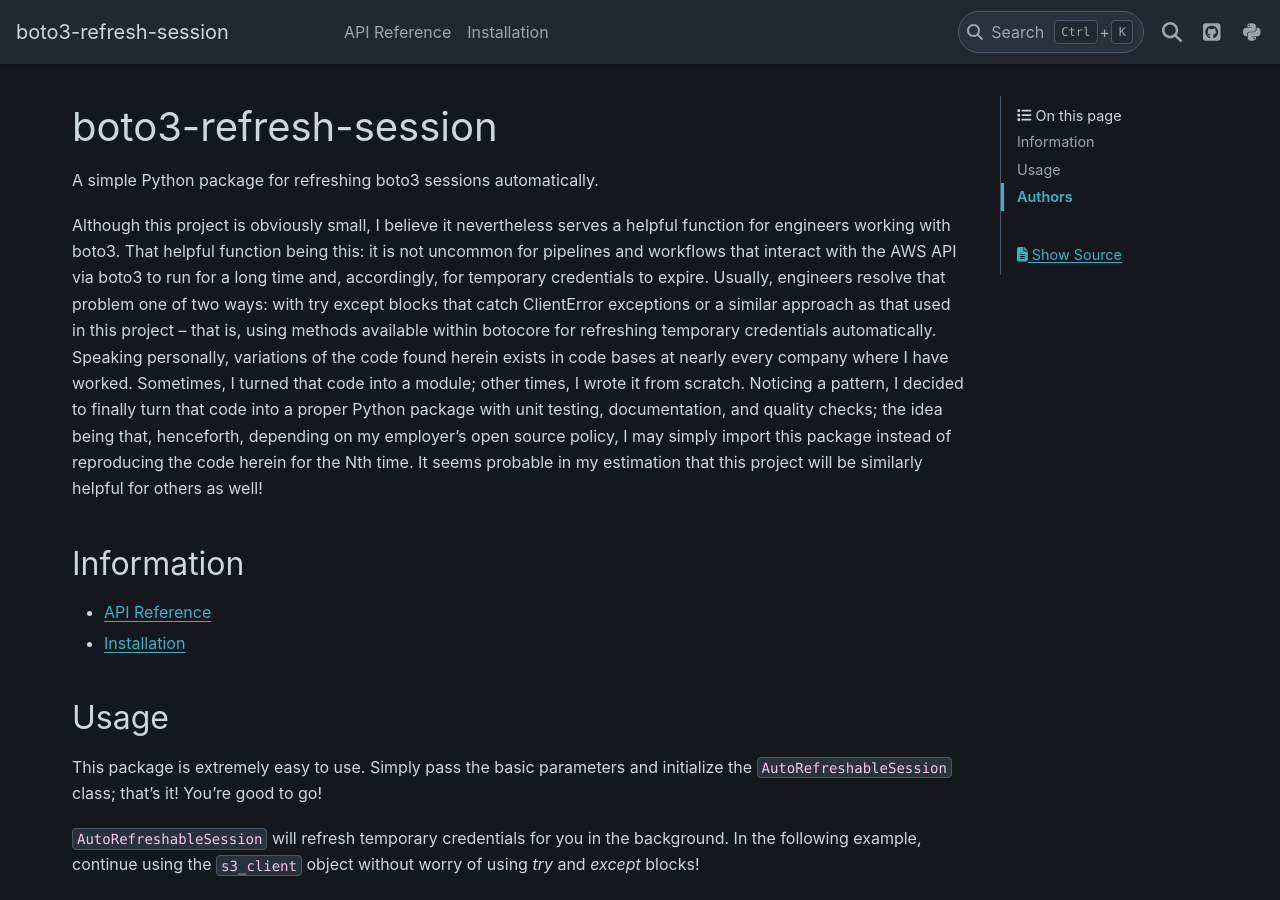
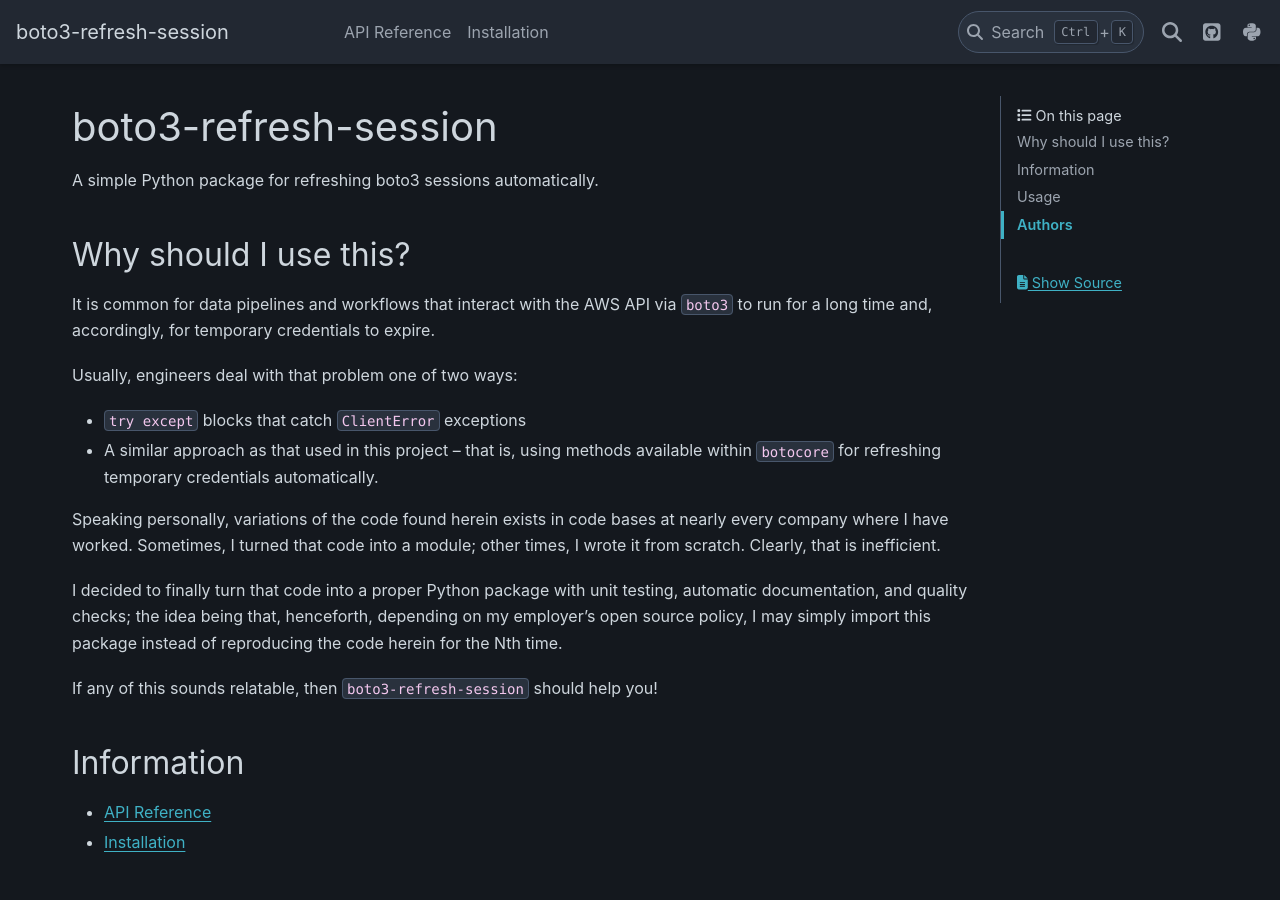
Before and after one commit to michaelthomasletts/boto3-refresh-session, a Sphinx documentation site: the page built from doc/index.rst, in a window 1280 px wide and 900 px high. Built offline with Sphinx 7.4.7 and the PyData theme 0.15.4, drawn with Linux system fonts in a browser that asks for light colours.

Commit message:
adding new section

```diff
--- a/doc/index.rst
+++ b/doc/index.rst
@@ -3,21 +3,29 @@
 
 A simple Python package for refreshing boto3 sessions automatically.
 
-Although this project is obviously small, I believe it nevertheless serves a
-helpful function for engineers working with boto3. That helpful function being
-this: it is not uncommon for pipelines and workflows that interact with the AWS
-API via boto3 to run for a long time and, accordingly, for temporary credentials
-to expire. Usually, engineers resolve that problem one of two ways: with try
-except blocks that catch ClientError exceptions or a similar approach as that used
-in this project -- that is, using methods available within botocore for refreshing
-temporary credentials automatically. Speaking personally, variations of the code
-found herein exists in code bases at nearly every company where I have worked.
-Sometimes, I turned that code into a module; other times, I wrote it from scratch.
-Noticing a pattern, I decided to finally turn that code into a proper Python package
-with unit testing, documentation, and quality checks; the idea being that, henceforth,
-depending on my employer's open source policy, I may simply import this package instead
-of reproducing the code herein for the Nth time. It seems probable in my estimation
-that this project will be similarly helpful for others as well!
+Why should I use this?
+----------------------
+
+It is common for data pipelines and workflows that interact with the AWS API via
+``boto3`` to run for a long time and, accordingly, for temporary credentials to
+expire.
+
+Usually, engineers deal with that problem one of two ways:
+
+- ``try except`` blocks that catch ``ClientError`` exceptions
+- A similar approach as that used in this project -- that is, using methods available
+  within ``botocore`` for refreshing temporary credentials automatically.
+
+Speaking personally, variations of the code found herein exists in code bases at
+nearly every company where I have worked. Sometimes, I turned that code into a module;
+other times, I wrote it from scratch. Clearly, that is inefficient.
+
+I decided to finally turn that code into a proper Python package with unit testing,
+automatic documentation, and quality checks; the idea being that, henceforth, depending
+on my employer's open source policy, I may simply import this package instead of
+reproducing the code herein for the Nth time.
+
+If any of this sounds relatable, then ``boto3-refresh-session`` should help you!
 
 .. toctree::
    :maxdepth: 1
```
Also changed, not shown: 5 other files.
